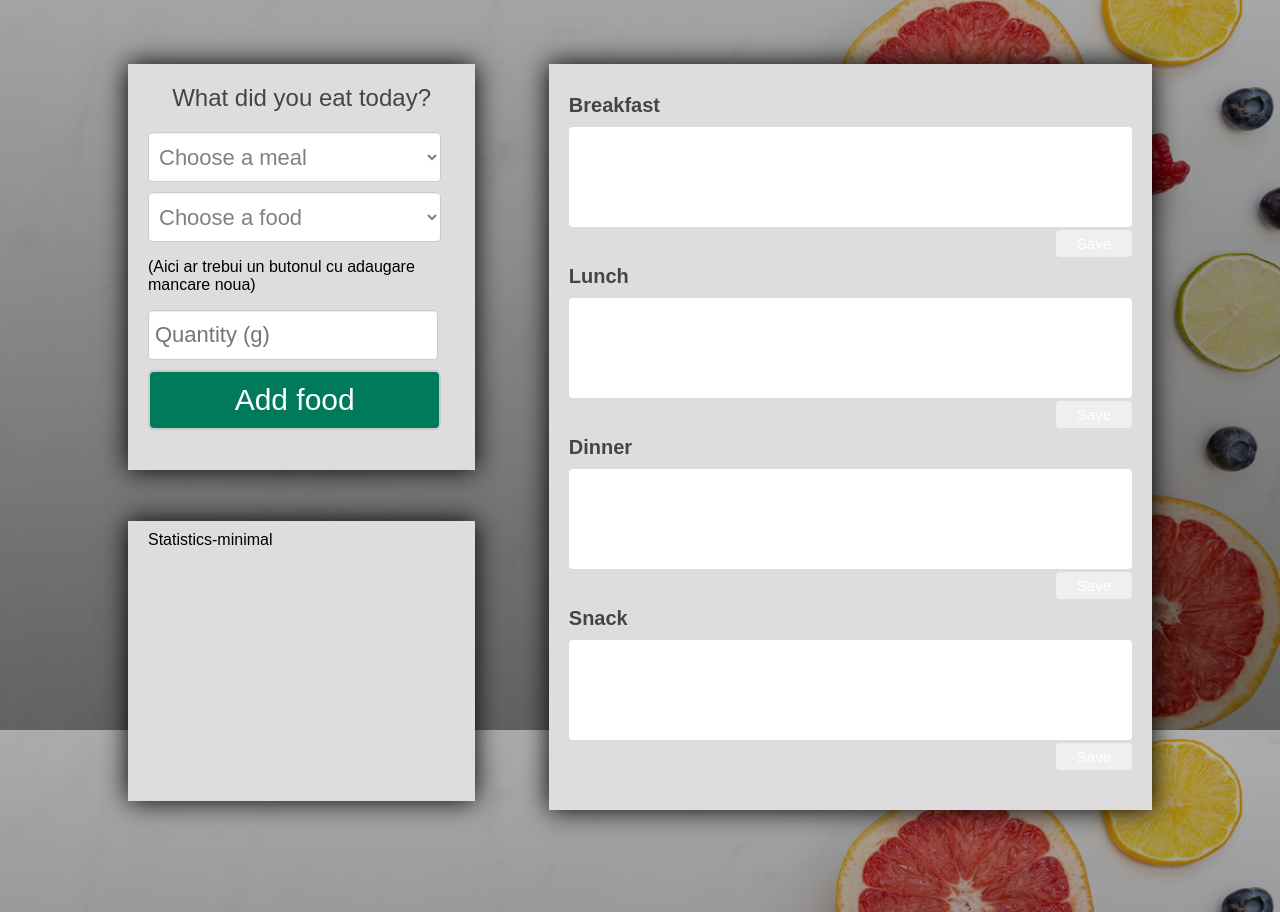
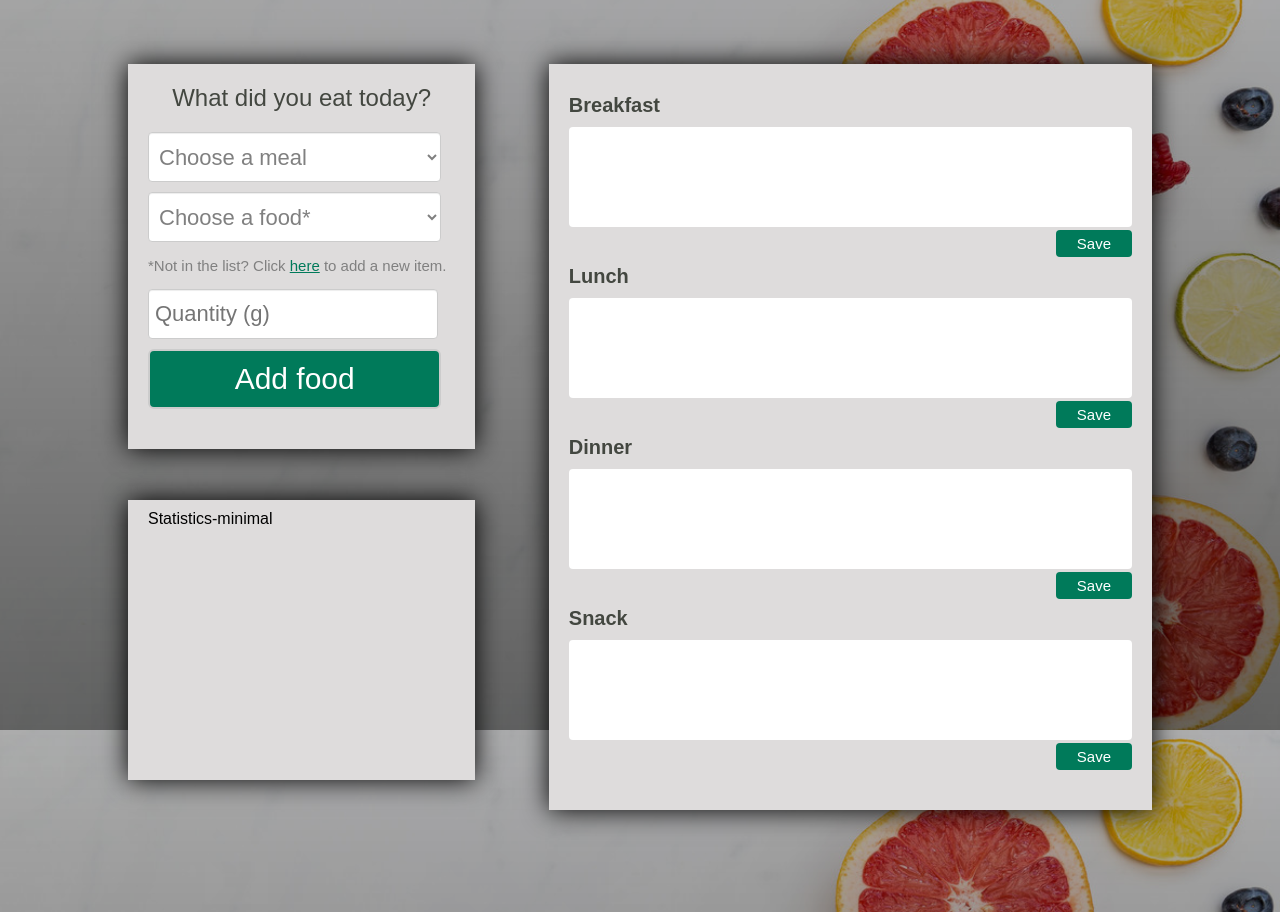
Before and after one commit to AnaRosu/Cal-o-web, a PHP site: page /today.html in a window 1280 px wide. Shown: the part 70-982 px from the top of the page. Run offline with PHP 8.4, Linux system fonts and the light colour scheme.

Commit message:
Butoane refacute

```diff
--- a/css/today.css
+++ b/css/today.css
@@ -112,9 +112,12 @@ i.fab {
   border-radius: 4px;
   float: right;
   margin-top: 3px;
+  background-color: #007a5a;
 
 }
-
+#register{
+  background-color: #007a5a;
+}
 
 /*end of btn group*/
 
@@ -143,6 +146,14 @@ i.fab {
   color: #434740;
   font-size: 20px;
   margin: 20px 0 10px 0;
+}
+
+.form p{
+  color: grey;
+  font-size: 15px;
+}
+.form p a{
+  color: #007a5a;
 }
 
 .form input, .form button, .form h2 {
@@ -229,10 +240,6 @@ input:focus {
 
 .btn-submit:focus {
 	outline: none;
-}
-
-#register {
-  background-color: #007a5a;
 }
 
 .meal-section{
--- a/today.html
+++ b/today.html
@@ -40,7 +40,7 @@
           <option value="snack">Snack</option>
       </select>
     <select class ="input-std my_select" name="food">
-          <option value="" selected disabled hidden>Choose a food</option>
+          <option value="" selected disabled hidden>Choose a food*</option>
           <option value="beans">Beans</option>
           <option value="avocado">Avocado</option>
           <option value="bread">Bread</option>
@@ -48,7 +48,7 @@
           <option value="chicken1">Chicken soup</option>
           <option value="chicken2">Grilled chicken</option>
       </select>
-    <p>(Aici ar trebui un butonul cu adaugare mancare noua)</p>
+    <p>*Not in the list? Click <a href="addfood.html">here</a> to add a new item.</p>
     <input type="text" class="input-std" id="quantity" placeholder="Quantity (g)">
     <button type="button" class="btn-submit" id="register">Add food</button>
   </div>
```
